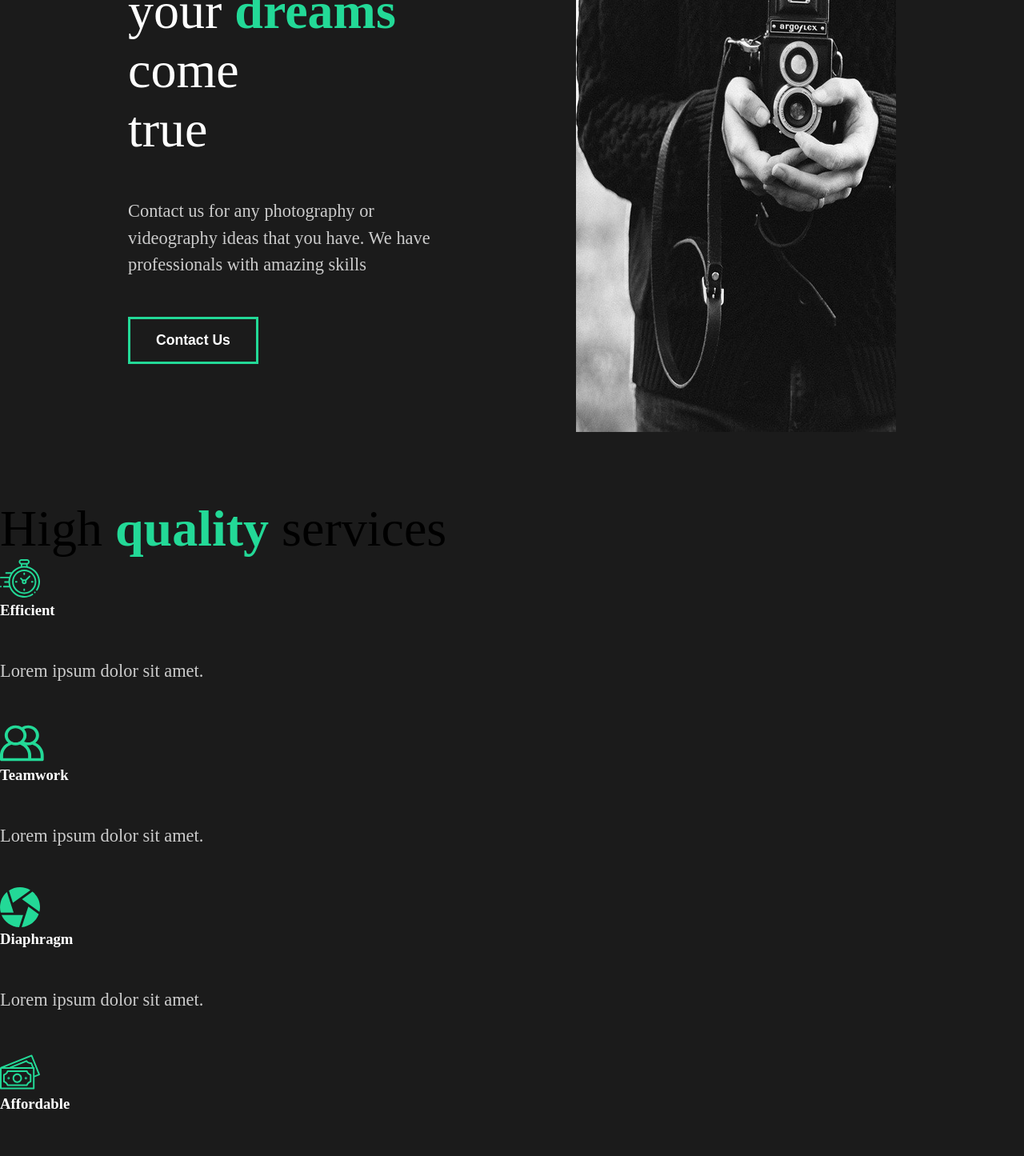
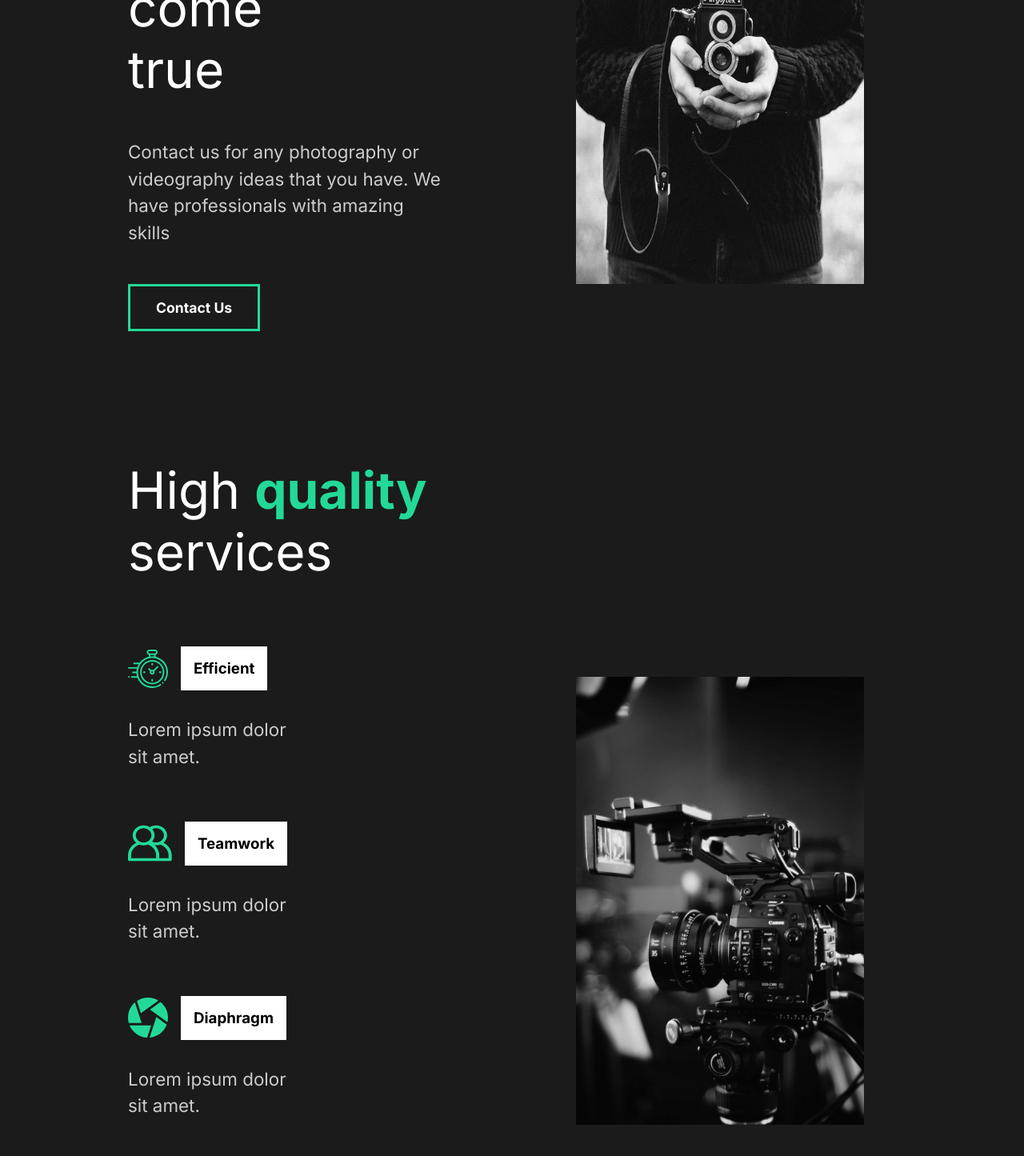
Before and after one commit to Roman-Krytskyi/react-capture, a React (Create React App) app: page / in a window 1280 px wide. Shown: the part 340-1785 px from the top of the page at 80% size. Built offline with nearby package versions, Linux system fonts and the light colour scheme.

Commit message:
6. Styles have been added to Services section

```diff
--- a/public/index.html
+++ b/public/index.html
@@ -8,6 +8,11 @@
     <meta
       name="description"
       content="Web site created using create-react-app"
+    />
+    <link rel="preconnect" href="https://fonts.gstatic.com" />
+    <link
+      href="https://fonts.googleapis.com/css2?family=Inter:wght@400;700&family=Lobster&display=swap"
+      rel="stylesheet"
     />
     <link rel="apple-touch-icon" href="%PUBLIC_URL%/logo192.png" />
     <!--
--- a/src/components/AboutSection.js
+++ b/src/components/AboutSection.js
@@ -1,6 +1,7 @@
 import home1 from '../img/home1.png';
-//Styleed
+//Styled
 import styled from 'styled-components';
+import { About, Description, Img, Hide } from '../components/styles';
 
 const AboutSection = () => {
   return (
@@ -32,30 +33,4 @@
   );
 };
 
-//Styled Component
-const About = styled.div`
-  min-height: 90vh;
-  display: flex;
-  align-items: center;
-  justify-content: space-between;
-  padding: 5rem 10rem;
-  color: white;
-`;
-const Description = styled.div`
-  flex: 1;
-  padding-right: 10rem;
-  h2 {
-    font-weight: lighter;
-  }
-`;
-
-const Img = styled.div`
-  flex: 1;
-  overflow: hidden;
-`;
-
-const Hide = styled.div`
-  overflow: hidden;
-`;
-
 export default AboutSection;
--- a/src/components/GlobalStyle.js
+++ b/src/components/GlobalStyle.js
@@ -9,12 +9,13 @@
 
     body {
         background: #1b1b1b;
-
+        font-family: 'Inter', sans-serif;
     }
 
     button {
         font-weight: bold;
         font-size: 1.1rem;
+        font-family: 'Inter', sans-serif;
         cursor: pointer;
         padding: 1rem 2rem;
         border: 3px solid #23d997;
--- a/src/components/ServicesSection.js
+++ b/src/components/ServicesSection.js
@@ -4,52 +4,82 @@
 import money from '../img/money.svg';
 import teamwork from '../img/teamwork.svg';
 import home2 from '../img/home2.png';
+//Styles
+import styled from 'styled-components';
+import { About, Description, Img } from '../components/styles';
 
 const ServicesSection = () => {
   return (
-    <div>
-      <div className="services">
-        <div className="description">
+    <Services>
+      <Description>
         <h2>
           High <span>quality</span> services
         </h2>
-          <div className="cards">
-            <div className="card">
+        <Cards>
+          <Card>
             <div className="icon">
               <img src={clock} alt="clock" />
               <h3>Efficient</h3>
             </div>
             <p>Lorem ipsum dolor sit amet.</p>
-            </div>
-            <div className="card">
+          </Card>
+          <Card>
             <div className="icon">
               <img src={teamwork} alt="teamwork" />
               <h3>Teamwork</h3>
             </div>
             <p>Lorem ipsum dolor sit amet.</p>
-            </div>
-            <div className="card">
+          </Card>
+          <Card>
             <div className="icon">
               <img src={diaphragm} alt="diaphragm" />
               <h3>Diaphragm</h3>
             </div>
             <p>Lorem ipsum dolor sit amet.</p>
-            </div>
-            <div className="card">
+          </Card>
+          <Card>
             <div className="icon">
               <img src={money} alt="money" />
               <h3>Affordable</h3>
             </div>
             <p>Lorem ipsum dolor sit amet.</p>
-            </div>
-          </div>
-        </div>
-      </div>
-      <div className="img">
+          </Card>
+        </Cards>
+      </Description>
+      <Img>
         <img src={home2} alt="" />
-      </div>
-    </div>
+      </Img>
+    </Services>
   );
 };
 
+const Services = styled(About)`
+  h2 {
+    padding-bottom: 5rem;
+  }
+  p {
+    width: 70%;
+    padding: 2rem 0rem 4rem 0rem;
+  }
+`;
+
+const Cards = styled.div`
+  display: flex;
+  flex-wrap: wrap;
+`;
+
+const Card = styled.div`
+  flex-basis: 20rem;
+  .icon {
+    display: flex;
+    align-items: center;
+    h3 {
+      margin-left: 1rem;
+      background: white;
+      color: black;
+      padding: 1rem;
+    }
+  }
+`;
+
 export default ServicesSection;
--- /dev/null
+++ b/src/components/styles.js
@@ -0,0 +1,31 @@
+import styled from 'styled-components';
+
+export const About = styled.div`
+  min-height: 90vh;
+  display: flex;
+  align-items: center;
+  justify-content: space-between;
+  padding: 5rem 10rem;
+  color: white;
+`;
+export const Description = styled.div`
+  flex: 1;
+  padding-right: 10rem;
+  h2 {
+    font-weight: lighter;
+  }
+`;
+
+export const Img = styled.div`
+  flex: 1;
+  overflow: hidden;
+  img {
+    width: 90%;
+    height: 70vh;
+    object-fit: cover;
+  }
+`;
+
+export const Hide = styled.div`
+  overflow: hidden;
+`;
```
Lines whose indentation alone changed are shown as unchanged.
